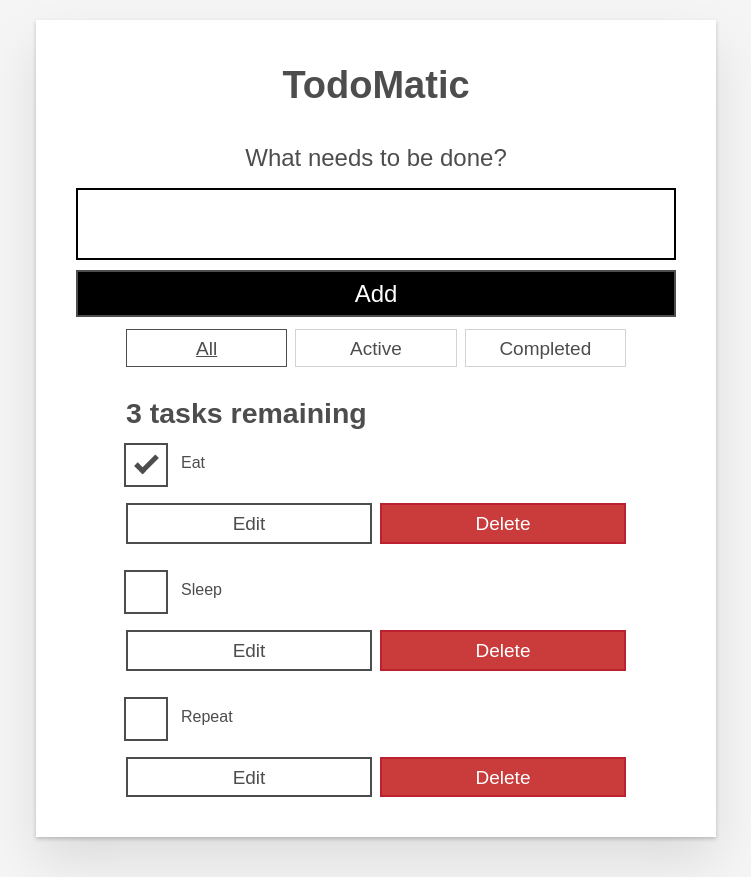
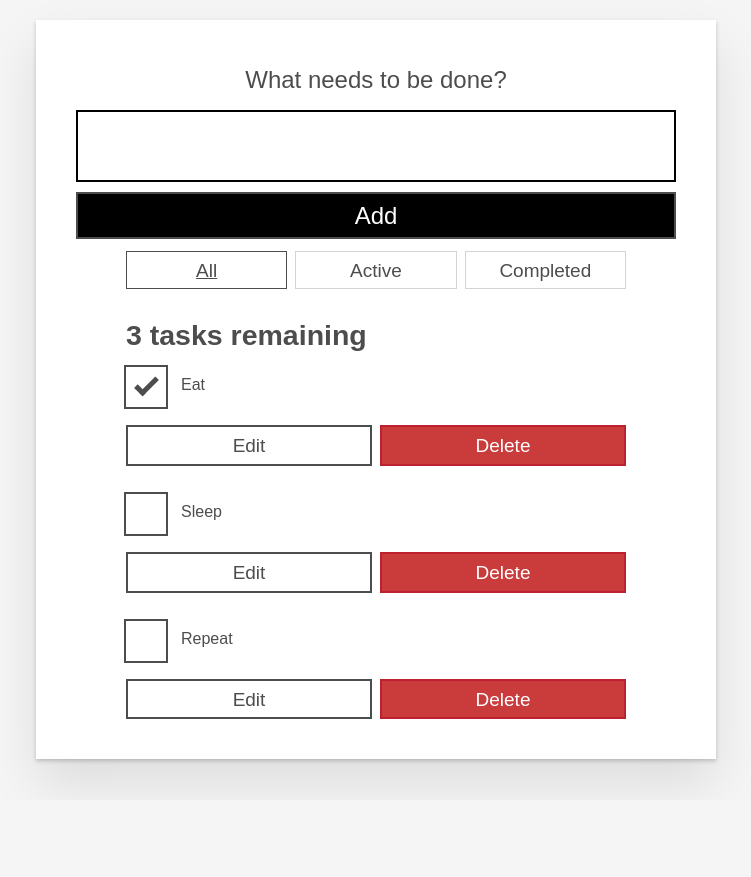
Before and after one commit to mdn/todo-react, a React (Vite) app: page / in a window 1280 px wide. Shown: the whole page, without its empty margins (264-1015 px from the left). After the commit the page ends 800 px from the top, so only its background shows below. Built offline with nearby package versions, Linux system fonts and the light colour scheme.

Commit message:
remove app name

```diff
--- a/src/App.jsx
+++ b/src/App.jsx
@@ -97,7 +97,6 @@ function App(props) {
 
   return (
     <div className="todoapp stack-large">
-      <h1>TodoMatic</h1>
       <Form addTask={addTask} />
       <div className="filters btn-group stack-exception">{filterList}</div>
       <h2 id="list-heading" tabIndex="-1" ref={listHeadingRef}>
```
